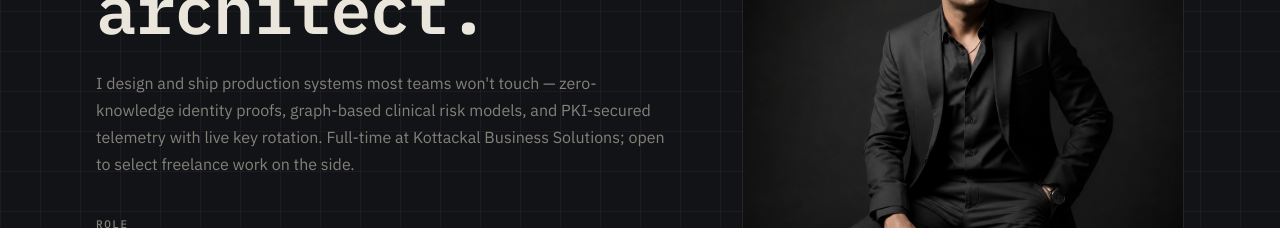
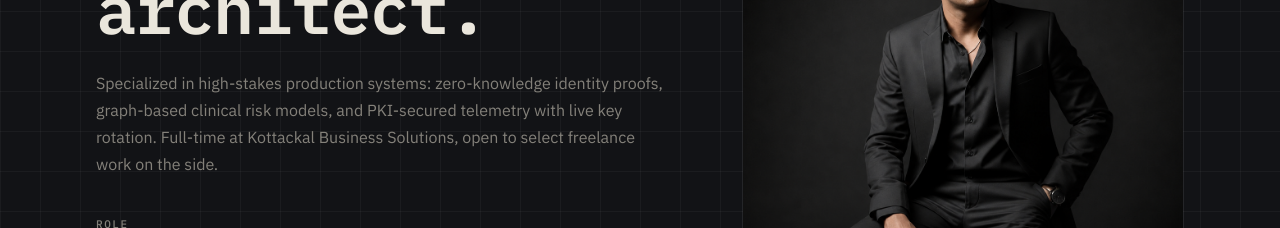
Before and after one commit to Abhinav-Mathew-Kurian/Abhinav-mathew-kurian, a Next.js app: page / in a window 1280 px wide. Shown: the part 374-602 px from the top of the page. Built offline with nearby package versions, Linux system fonts and the light colour scheme; no server answers; the database is empty.

Commit message:
Make hero tagline professional — remove implicit comparison to other engineers

```diff
--- a/components/home/hero.tsx
+++ b/components/home/hero.tsx
@@ -42,11 +42,11 @@ export function Hero() {
             transition={{ duration: 0.55, delay: 0.16 }}
             className="mt-6 max-w-xl text-base leading-[1.7] text-muted-foreground"
           >
-            I design and ship production systems most teams won&apos;t
-            touch — zero-knowledge identity proofs, graph-based clinical
-            risk models, and PKI-secured telemetry with live key rotation.
-            Full-time at Kottackal Business Solutions; open to select
-            freelance work on the side.
+            Specialized in high-stakes production systems: zero-knowledge
+            identity proofs, graph-based clinical risk models, and
+            PKI-secured telemetry with live key rotation. Full-time at
+            Kottackal Business Solutions, open to select freelance work
+            on the side.
           </motion.p>
 
           <motion.div
```
